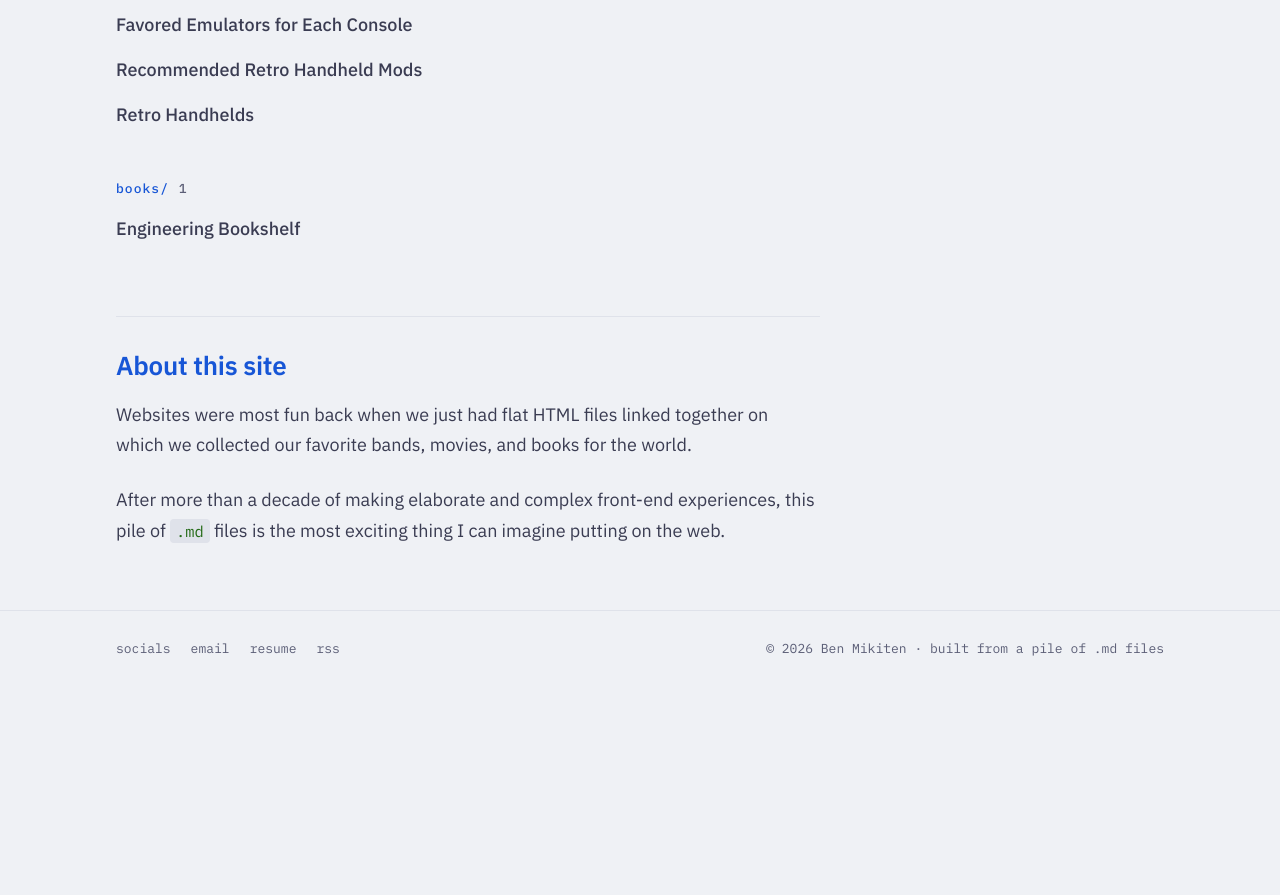
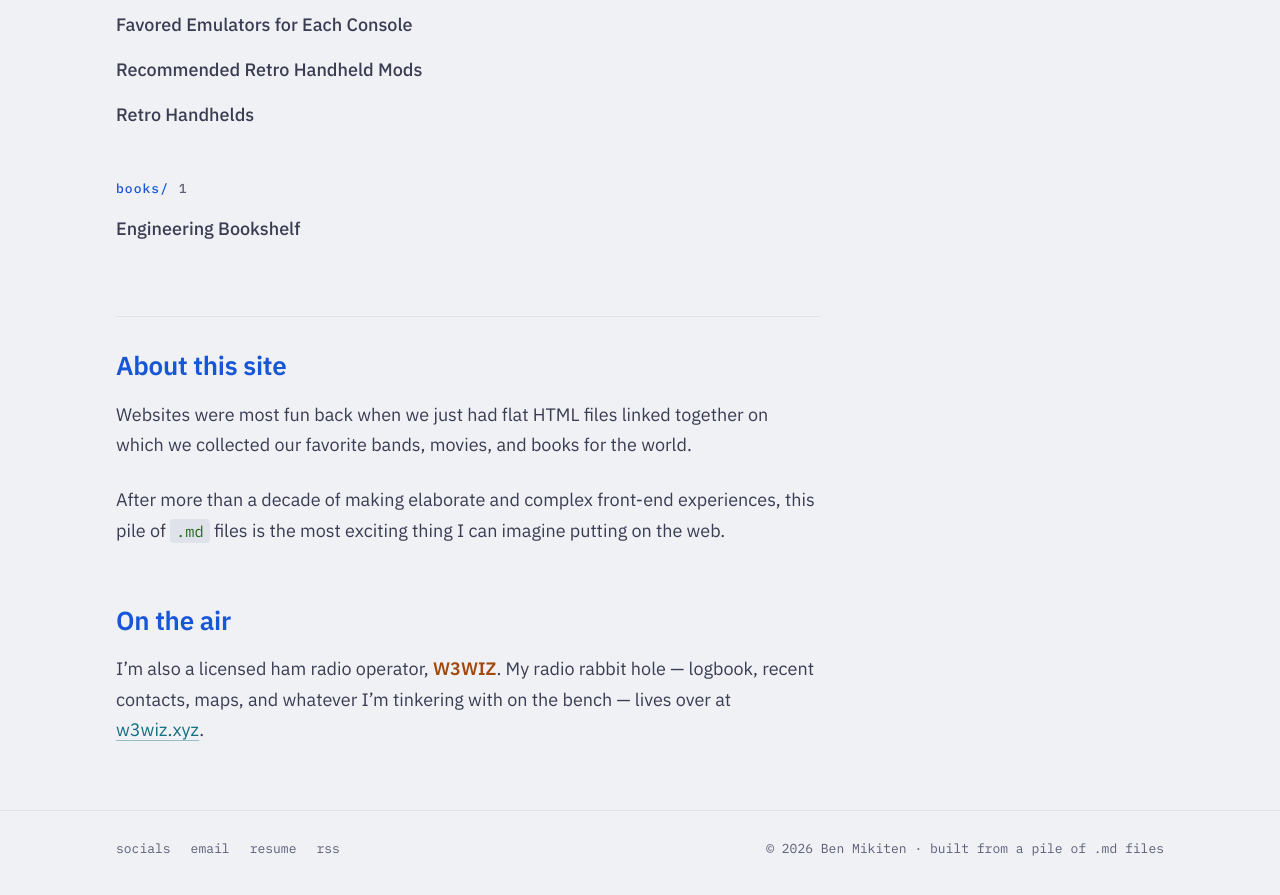
Before and after one commit to benjaminmikiten/benjaminmikiten.github.io, a Jekyll site: the page built from index.md, in a window 1280 px wide and 900 px high, scrolled down 1431 px. Shown: the top 895 px of the window. Built offline with Jekyll 4.4.1, drawn with Linux system fonts in a browser that asks for light colours; our own code applies the rules of GitHub Pages for plain Markdown files; before the commit the page ends 2131 px from its top, so only the background shows below that.

Commit message:
Add ham radio section to homepage linking to w3wiz.xyz
Co-Authored-By: Claude Opus 5.5 <noreply@anthropic.com>

```diff
--- a/index.md
+++ b/index.md
@@ -9,3 +9,7 @@ intro: "Staff engineer and Sr. AI Enablement Manager at Storable. I write things
 Websites were most fun back when we just had flat HTML files linked together on which we collected our favorite bands, movies, and books for the world.
 
 After more than a decade of making elaborate and complex front-end experiences, this pile of `.md` files is the most exciting thing I can imagine putting on the web.
+
+## On the air
+
+I'm also a licensed ham radio operator, **W3WIZ**. My radio rabbit hole — logbook, recent contacts, maps, and whatever I'm tinkering with on the bench — lives over at [w3wiz.xyz](https://w3wiz.xyz).
```
